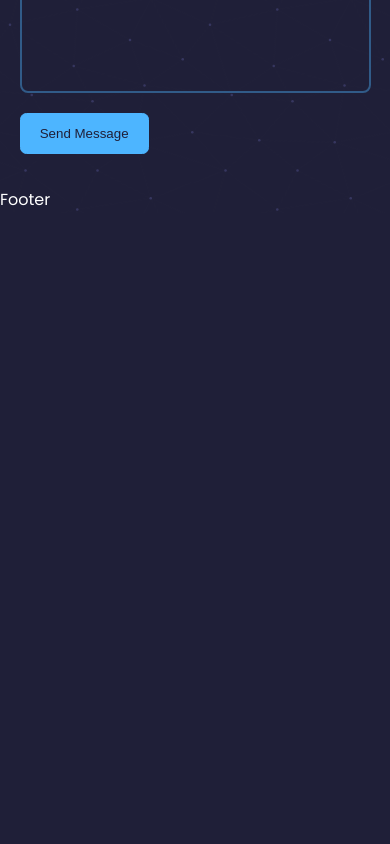
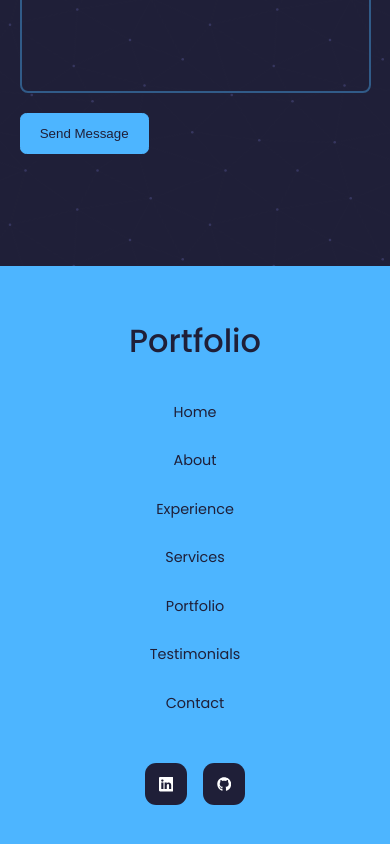
Before and after one commit to erfanmoghadasi/Portfolio, a React (Create React App) app: page / in a window 390 px wide. Shown: the part 9125-9969 px from the top of the page. Before the commit the page ends 9338 px from the top, so only its background shows below. Built offline with nearby package versions, Linux system fonts and the light colour scheme.

Commit message:
create Footer component

```diff
--- a/src/components/footer/Footer.js
+++ b/src/components/footer/Footer.js
@@ -1,9 +1,30 @@
 import React from 'react';
+import './footer.css'
+import {BsLinkedin} from 'react-icons/bs'
+import {FaGithub} from 'react-icons/fa'
+
 
 const Footer = () => {
     return (
         <div>
-            Footer
+            <footer>
+                <a href="#" className='footer__logo'>Portfolio</a>
+
+                <ul className="permalinks">
+                    <li><a href="#">Home</a></li>
+                    <li><a href="#about">About</a></li>
+                    <li><a href="#experience">Experience</a></li>
+                    <li><a href="#services">Services</a></li>
+                    <li><a href="#portfolio">Portfolio</a></li>
+                    <li><a href="#testimonials">Testimonials</a></li>
+                    <li><a href="#contact">Contact</a></li>
+                </ul>
+
+                <div className="footer__socials">
+                <a href='https://linkedin.com' target='_blank' rel="noopener noreferrer"><BsLinkedin /></a>
+            <a href='https://github.com' target='_blank' rel="noopener noreferrer"><FaGithub /></a>
+                </div>
+            </footer>
         </div>
     );
 };
--- a/src/components/footer/footer.css
+++ b/src/components/footer/footer.css
@@ -0,0 +1,60 @@
+footer {
+    background: var(--color-primary);
+    padding: 3rem 0;
+    text-align: center;
+    font-size: 0.9rem;
+    margin-top: 7rem;
+}
+
+footer a {
+    color: var(--color-bg);
+}
+.footer__logo {
+    font-size: 2rem;
+    font-weight: 500;
+    margin-bottom: 2rem;
+    display: inline-block;
+}
+
+.permalinks {
+    display: flex;
+    flex-wrap: wrap;
+    justify-content: center;
+    gap: 2rem;
+    margin: 0 auto 3rem;
+}
+
+.footer__socials {
+    display: flex;
+    justify-content: center;
+    gap: 1rem;
+    margin-bottom: 4rem;
+}
+
+.footer__socials a {
+    background: var(--color-bg);
+    color: var(--color-white);
+    padding: 0.8rem;
+    border-radius: 0.7rem;
+    display: flex;
+    border: 1px solid transparent;
+}
+
+.footer__socials a:hover {
+    background: transparent;
+    color: var(--color-bg);
+    border-color: var(--color-bg);
+}
+
+/* =============== MEDIA QUERIES ===========*/
+
+  @media screen and (max-width: 600px) {
+    .permalinks {
+        flex-direction: column;
+        gap: 1.5rem;
+    }
+
+    .footer__socials {
+        margin-bottom: 2.6rem;
+    }
+  }
```
